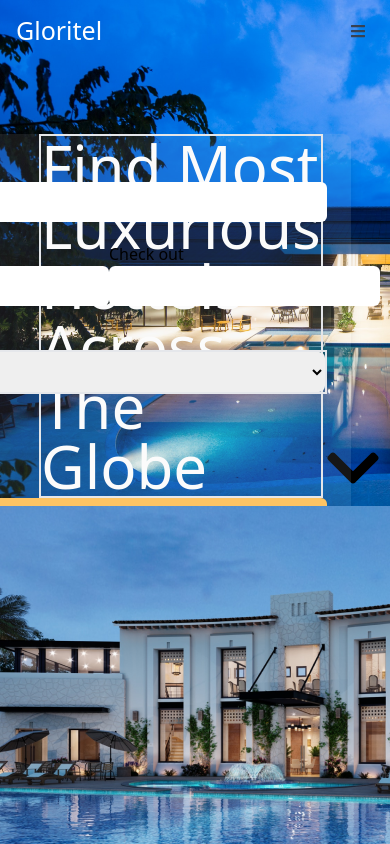
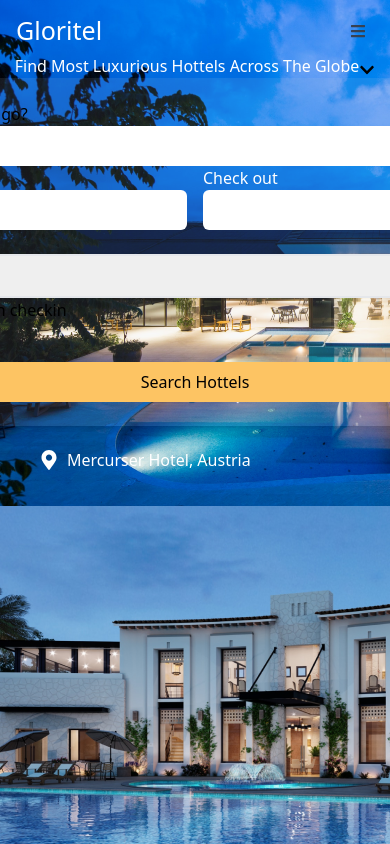
Before and after one commit to AbdMamun1999/Gloritel-hottel, a React (Create React App) app: page / in a window 390 px wide. Shown: the top 844 px of the page. Built offline with nearby package versions, Linux system fonts and the light colour scheme.

Commit message:
responsive banner products

```diff
--- a/src/components/Banner/BannerTittle.js
+++ b/src/components/Banner/BannerTittle.js
@@ -4,10 +4,10 @@ import { FaChevronDown } from "react-icons/fa";
 
 const BannerTittle = () => {
   return (
-    <div className="grid grid-cols-2 w-[80%] mx-auto mt-[80px]">
+    <div className="grid grid-cols-1 lg:grid-cols-2w-[80%] justify-items-center mx-auto lg:mt-[80px]">
       <div>
-        <h1 className="text-white text-6xl flex items-end justify-between">
-          <span className="border-2">Find Most Luxurious Hottels Across The Globe</span>
+        <h1 className="text-white lg:text-6xl flex items-end justify-between">
+          <span className="">Find Most Luxurious Hottels Across The Globe</span>
           <span className="text-black">
             <FaChevronDown />
           </span>
--- a/src/components/Banner/SearchHotel.js
+++ b/src/components/Banner/SearchHotel.js
@@ -4,18 +4,18 @@ const SearchHotel = () => {
   const [payValue, setPayValue] = useState(false);
   const options = ["lahor"];
   return (
-    <div className="bg-secondary w-[537px] flex flex-col gap-y-5 rounded-lg box-border p-6 shadow-lg">
+    <div className="bg-secondary lg:w-[537px] flex flex-col lg:gap-y-5 rounded-lg box-border p-6 shadow-lg ">
       <div className="flex flex-col">
         <label>Where you go?</label>
         <input type="text" className="py-2 px-5 outline-none rounded-md" />
       </div>
-      <div className="flex flex-row justify-between">
+      <div className="flex flex-row gap-x-4 justify-between">
         <div className="flex flex-col">
-          <label>Check in</label>
+          <label className="text-white">Check in</label>
           <input type="text" className="py-2 px-5 outline-none rounded-md" />
         </div>
         <div className="flex flex-col">
-          <label>Check out</label>
+          <label className="text-white">Check out</label>
           <input type="text" className="py-2 px-5 outline-none rounded-md" />
         </div>
       </div>
```
